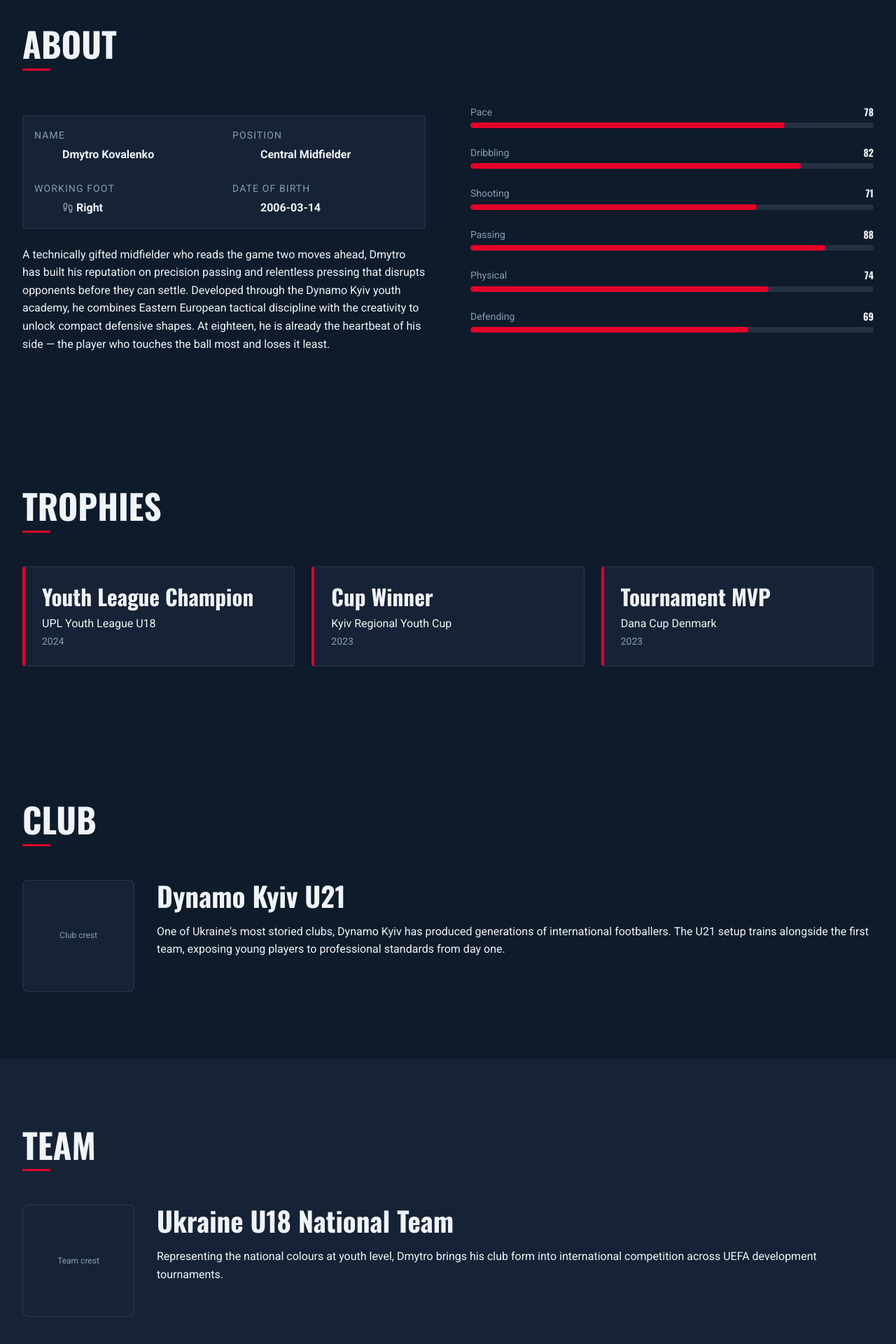
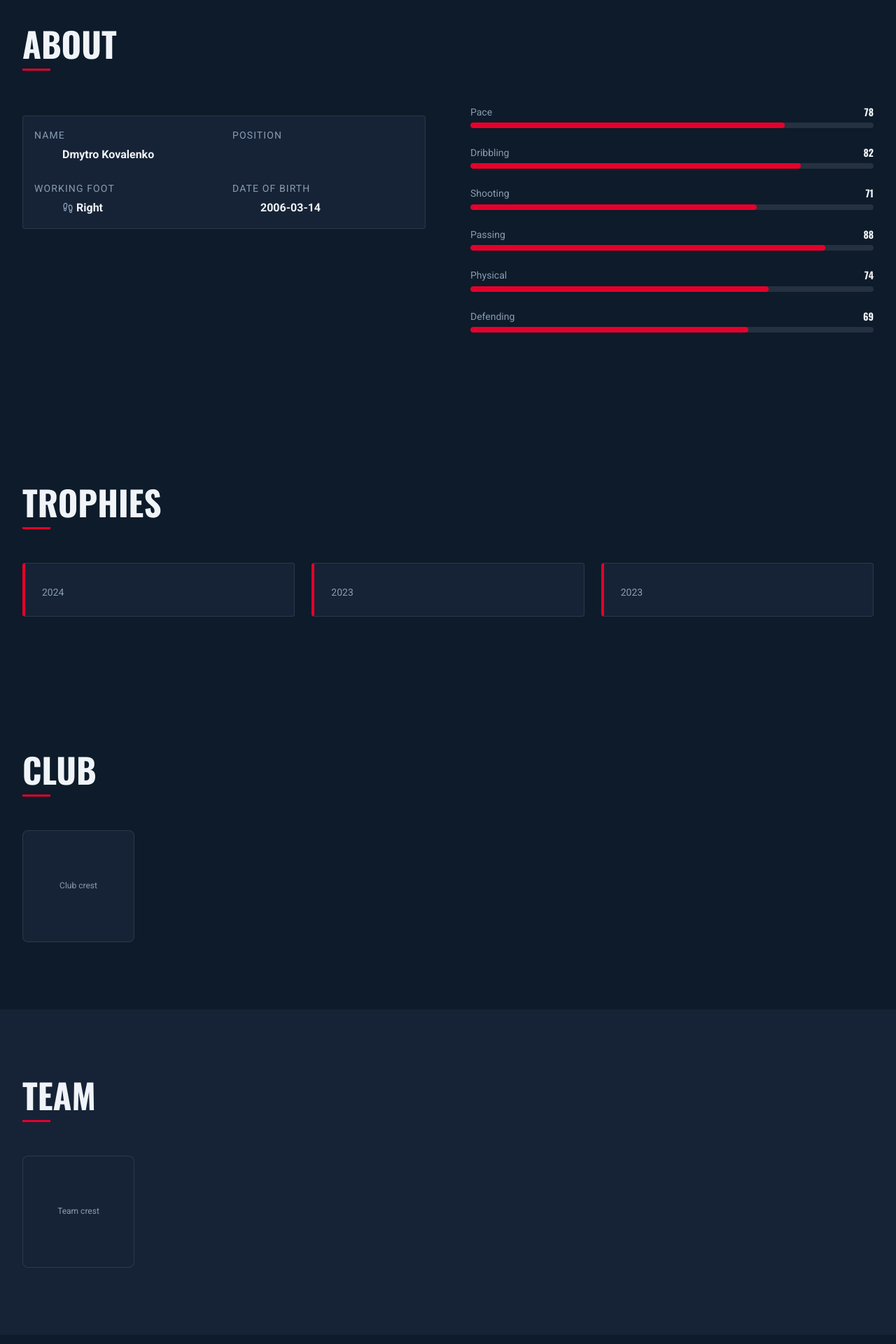
Before and after one commit to KuDim89/future-legend-dev, a Next.js app: page /future-legend-dev/en in a window 1280 px wide. Shown: the part 860-2780 px from the top of the page at 70% size. Built offline with nearby package versions, Linux system fonts and the light colour scheme.

Commit message:
feat(04-01): migrate player.ts — remove translatable fields (D-12 Option A)

```diff
--- a/content/player.ts
+++ b/content/player.ts
@@ -8,30 +8,22 @@
 }
 
 export interface Trophy {
-  name: string;
   year: number;
-  competition: string;
 }
 
 export interface Club {
-  name: string;
   logo: string | null; // null = placeholder; will be a path string when real logo is added
-  description: string;
 }
 
 export interface Team {
-  name: string;
   logo: string | null;
-  description: string;
 }
 
 export interface Player {
   fullName: string;
-  position: string;
   workingFoot: 'Right' | 'Left' | 'Both';
   dateOfBirth: string; // ISO format: "YYYY-MM-DD"
   nationality: string;
-  bio: string;         // 2–3 sentence authored narrative
   stats: PlayerStats;
   trophies: Trophy[];
   club: Club;
@@ -40,11 +32,9 @@
 
 export const player: Player = {
   fullName: 'Dmytro Kovalenko',
-  position: 'Central Midfielder',
   workingFoot: 'Right',
   dateOfBirth: '2006-03-14',
   nationality: 'Ukrainian',
-  bio: 'A technically gifted midfielder who reads the game two moves ahead, Dmytro has built his reputation on precision passing and relentless pressing that disrupts opponents before they can settle. Developed through the Dynamo Kyiv youth academy, he combines Eastern European tactical discipline with the creativity to unlock compact defensive shapes. At eighteen, he is already the heartbeat of his side — the player who touches the ball most and loses it least.',
   stats: {
     pace: 78,
     dribbling: 82,
@@ -54,18 +44,14 @@
     defending: 69,
   },
   trophies: [
-    { name: 'Youth League Champion', year: 2024, competition: 'UPL Youth League U18' },
-    { name: 'Cup Winner', year: 2023, competition: 'Kyiv Regional Youth Cup' },
-    { name: 'Tournament MVP', year: 2023, competition: 'Dana Cup Denmark' },
+    { year: 2024 },
+    { year: 2023 },
+    { year: 2023 },
   ],
   club: {
-    name: 'Dynamo Kyiv U21',
     logo: null,
-    description: 'One of Ukraine\'s most storied clubs, Dynamo Kyiv has produced generations of international footballers. The U21 setup trains alongside the first team, exposing young players to professional standards from day one.',
   },
   team: {
-    name: 'Ukraine U18 National Team',
     logo: null,
-    description: 'Representing the national colours at youth level, Dmytro brings his club form into international competition across UEFA development tournaments.',
   },
 };
```
